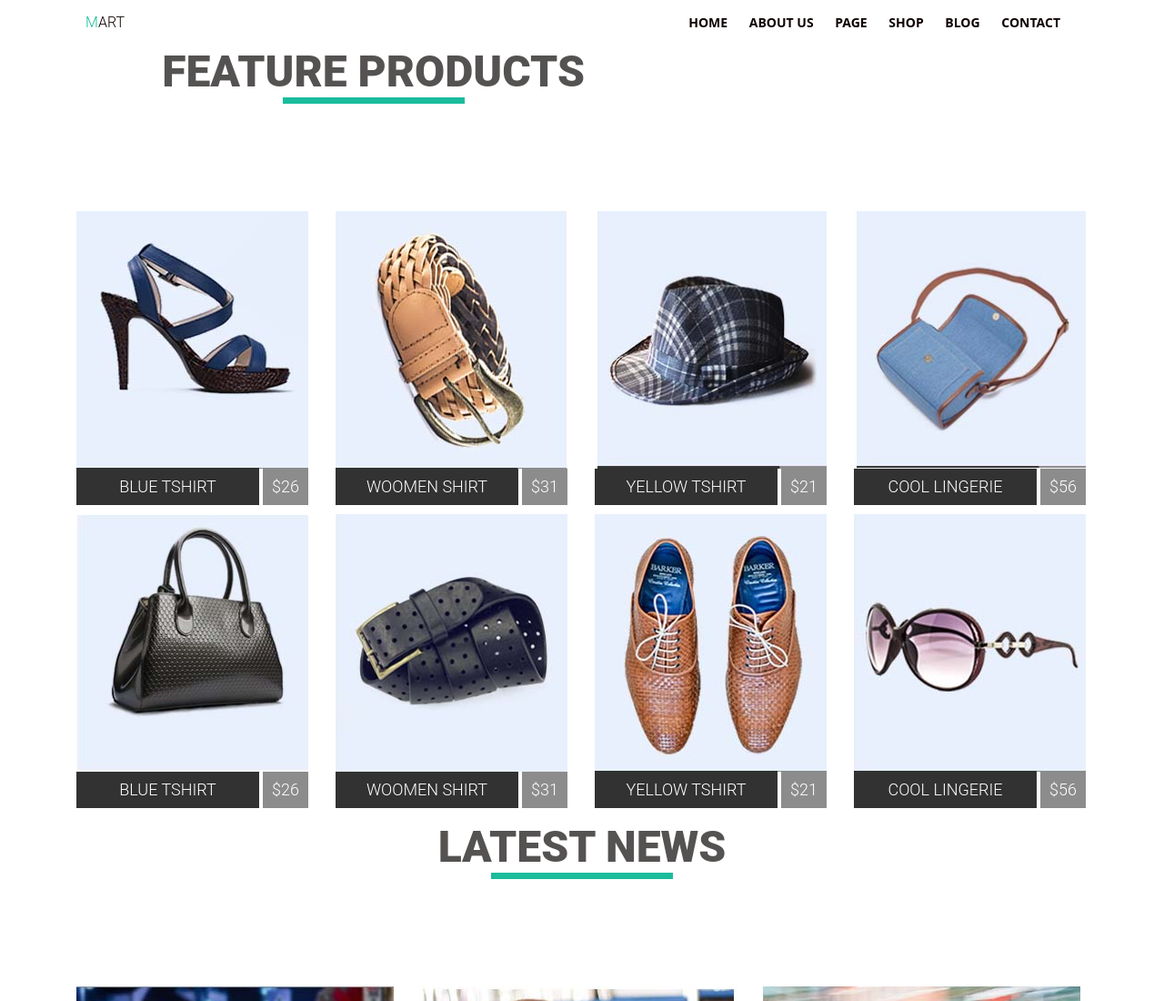
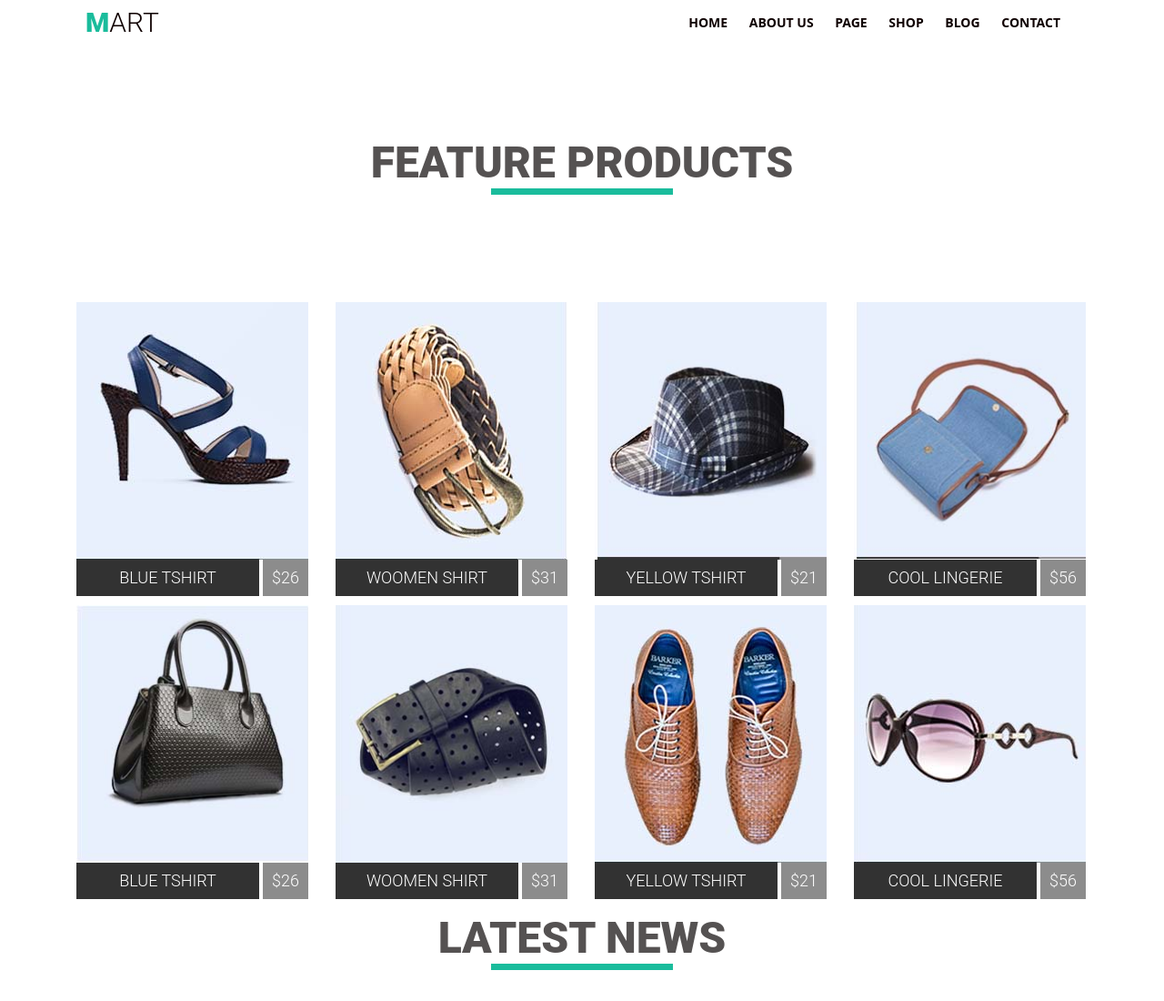
Before and after one commit to Ola911/goit-fe-course, a plain HTML site: page html-css/module-04/index.html in a window 1280 px wide. Shown: the top 1100 px of the page at 91% size. Drawn offline with Linux system fonts and the light colour scheme.

Commit message:
Index-clearfix

```diff
--- a/html-css/module-04/css/styles.css
+++ b/html-css/module-04/css/styles.css
@@ -22,7 +22,7 @@ ul{
     color: #0f0101;
     font-family: 'Roboto', sans-serif;
     font-weight: 300;
-    font-size: 30;
+    font-size: 30px;
     line-height: 30px;
     padding: 10px 110px 10px 10px;
     vertical-align: middle;
@@ -32,7 +32,7 @@ ul{
 .logo:first-letter{
     text-transform: uppercase;
     color: #1abc9c;
-    font-weight: bold, 900;
+    font-weight: 900;
     }
 
 .navigation{
--- a/html-css/module-04/index.html
+++ b/html-css/module-04/index.html
@@ -8,7 +8,7 @@
     <link rel="stylesheet" href="css/styles.css">
 </head>
 <body>
-    <header>
+    <header class="header clearfix">
         <span class="logo">
             Mart
         </span>
```
